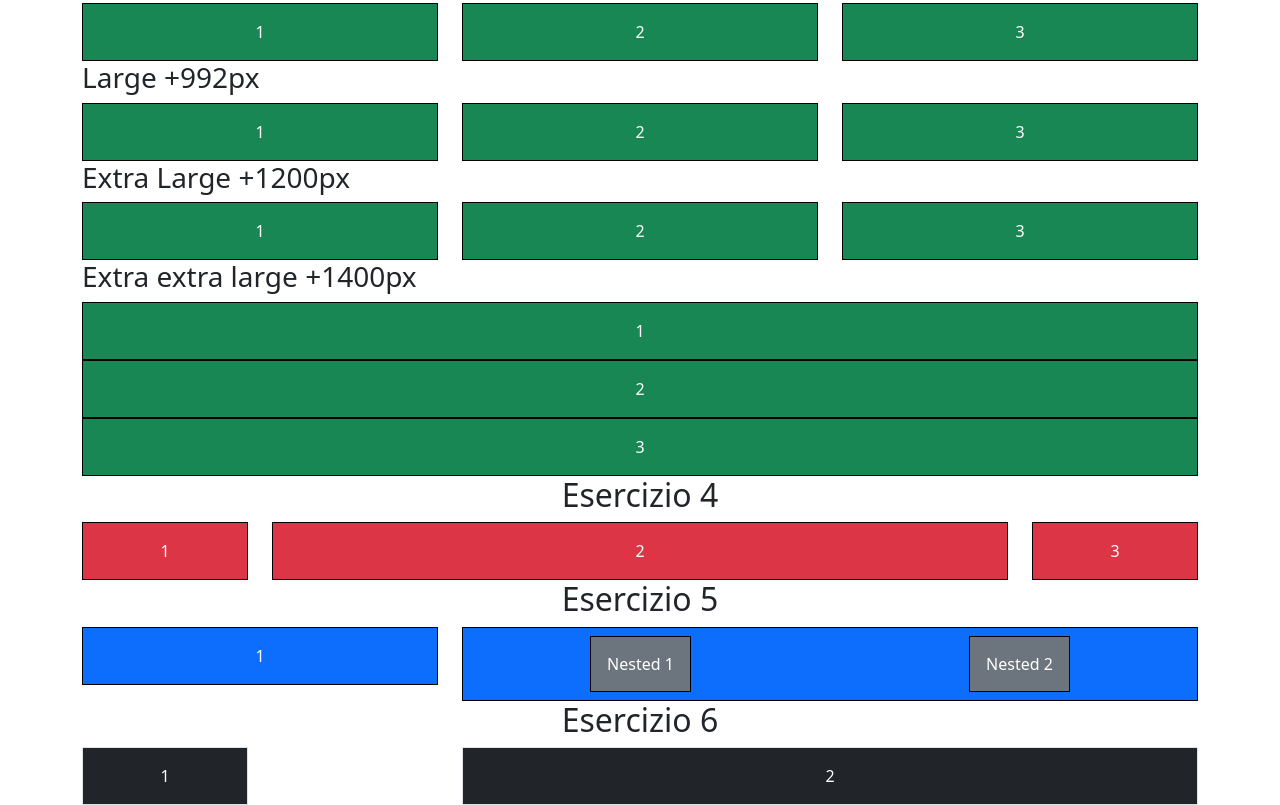
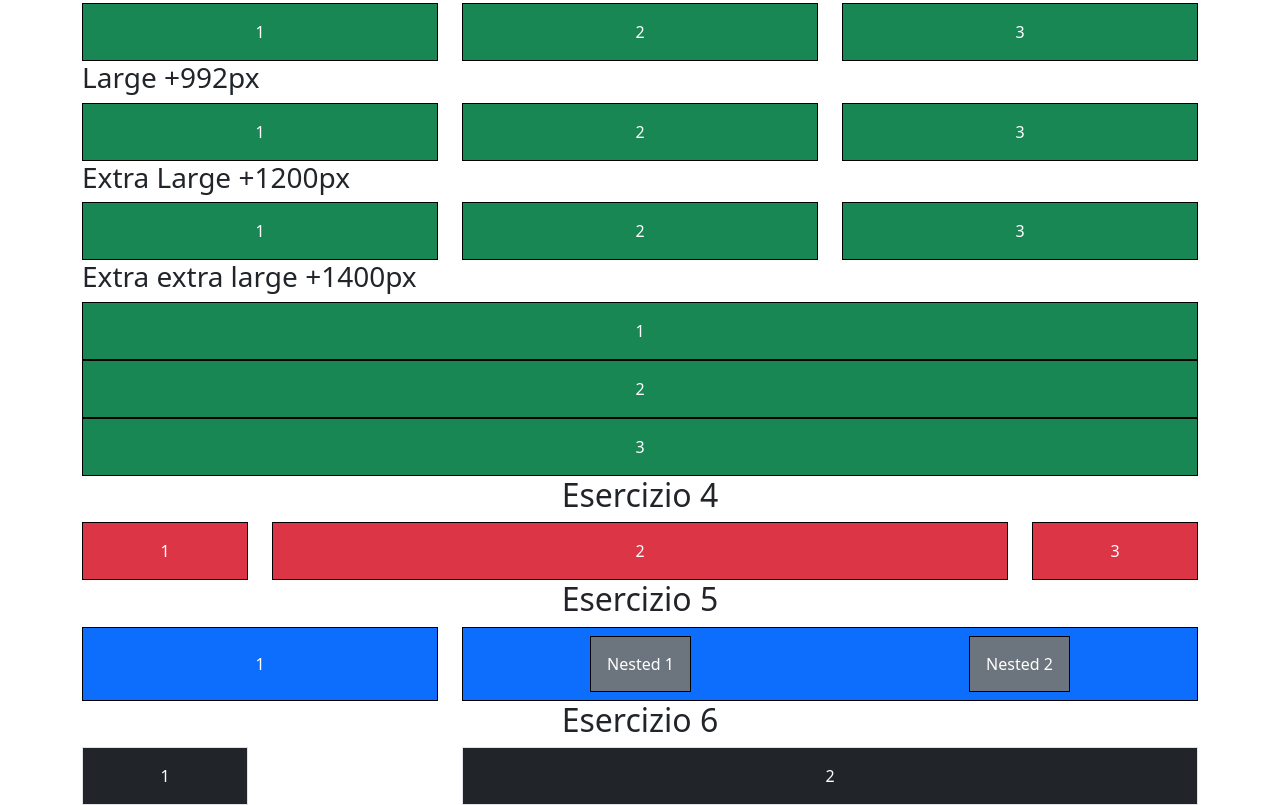
Before and after one commit to EdoardoTunzi/EsercizioU2-W2-D1-Bootstrap-I, a plain HTML site: page index.html in a window 1280 px wide. Shown: the part 549-1354 px from the top of the page. Drawn offline with nearby package versions, Linux system fonts and the light colour scheme.

Commit message:
paddin added on ex 5

```diff
--- a/index.html
+++ b/index.html
@@ -91,7 +91,7 @@
     <h2 class="text-center">Esercizio 5</h2>
     <div class="container">
       <div class="row text-center">
-        <div class="col-xl-4"><div class="text-bg-primary p-3 border border-black">1</div></div>
+        <div class="col-xl-4"><div class="text-bg-primary p-4 border border-black">1</div></div>
         <div class="col-xl-8">
           <div class="text-bg-primary p-4 border border-black">
             <div class="row text-center gap-5">
```
